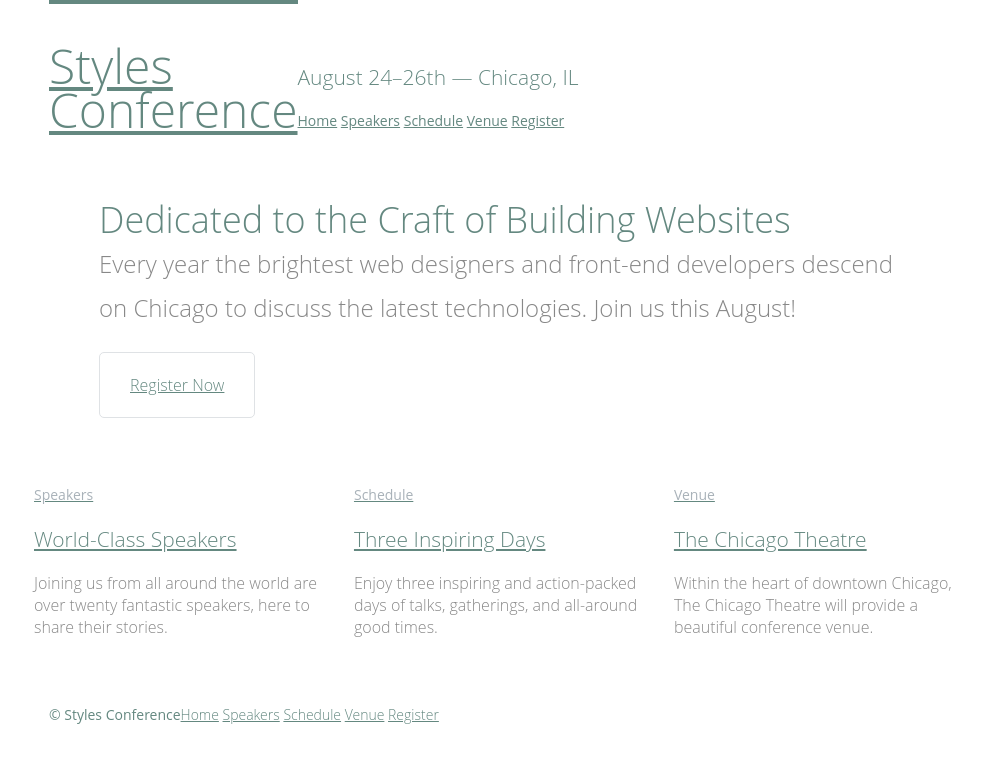
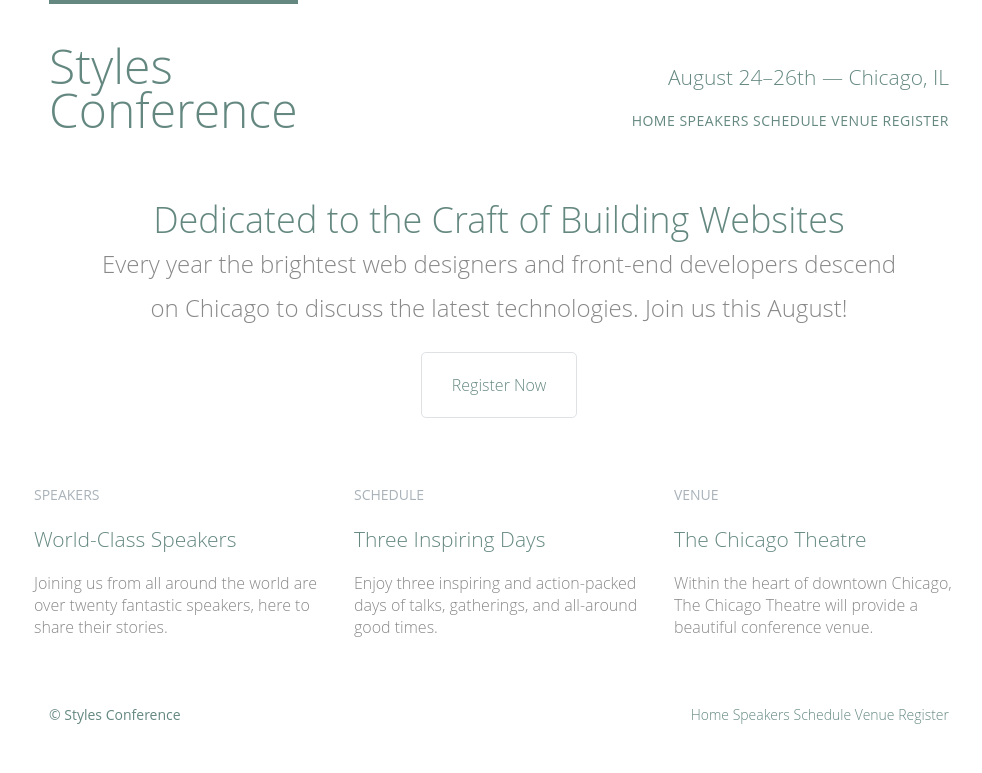
Before and after one commit to jolth/html-css, a plain HTML site: page style-conference/index.html in a window 1280 px wide. Shown: the whole page, without its empty margins (141-1123 px from the left). Drawn offline with Linux system fonts and the light colour scheme.

Commit message:
add text- properties

```diff
--- a/style-conference/assets/stylesheets/main.css
+++ b/style-conference/assets/stylesheets/main.css
@@ -157,6 +157,7 @@ h5 {
   color: #a9b2b9;
   font-size: 14px;
   font-weight: 400;
+  text-transform: uppercase;
 }
 
 strong {
@@ -169,11 +170,14 @@ cite, em {
 
 .tagline {
   margin: 66px 0 22px 0;
+  text-align: right;
 }
 
 .primary-nav {
   font-size: 14px;
   font-weight: 400;
+  letter-spacing: .5px;
+  text-transform: uppercase;
 }
 
 /*
@@ -188,14 +192,29 @@ a:hover {
 
 a {
   color: #648880;
+  text-decoration: none;
 }
 
 .teaser a:hover h3 {
   color: #a9b2b9;
 }
 
+p a {
+  border-bottom: 1px solid #dfe2e5;
+}
+
 /*
   ========================================
+  Navigation
+  ========================================
+*/
+
+.nav {
+  text-align: right;
+}
+
+/*
+  =======================================
   Buttons
   ========================================
 */
@@ -221,6 +240,7 @@ a {
 .hero {
   line-height: 44px;
   padding: 22px 80px 66px 80px;
+  text-align: center;
 }
 
 .hero h2 {
--- a/style-conference/index.html
+++ b/style-conference/index.html
@@ -19,7 +19,7 @@
 
       <h3 class="tagline">August 24&ndash;26th &mdash; Chicago, IL</h3>
 
-      <nav class="primary-nav">
+      <nav class="nav primary-nav">
         <a href="index.html">Home</a>
         <a href="speakers.html">Speakers</a>
         <a href="schedule.html">Schedule</a>
@@ -83,7 +83,7 @@
 
       <small>&copy; Styles Conference</small>
 
-      <nav>
+      <nav class="nav">
         <a href="index.html">Home</a>
         <a href="speakers.html">Speakers</a>
         <a href="schedule.html">Schedule</a>
```
Also changed, not shown: style-conference/register.html (+2 -2 lines), style-conference/schedule.html (+2 -2 lines), style-conference/speakers.html (+2 -2 lines), style-conference/venue.html (+2 -2 lines), 1 other file.
